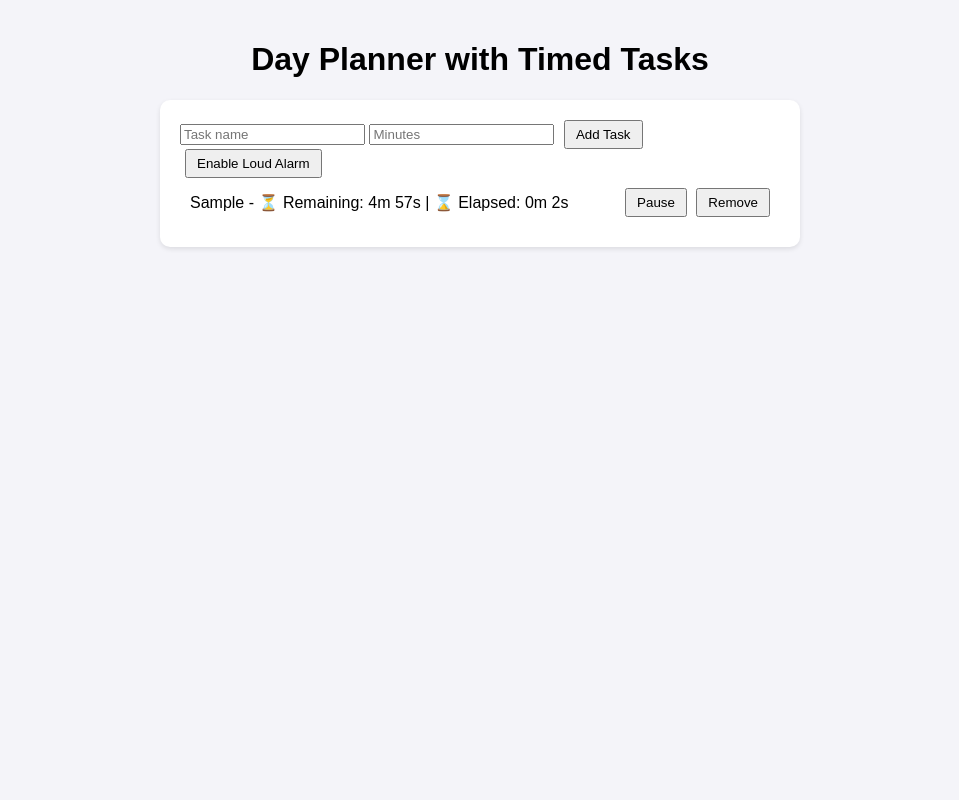
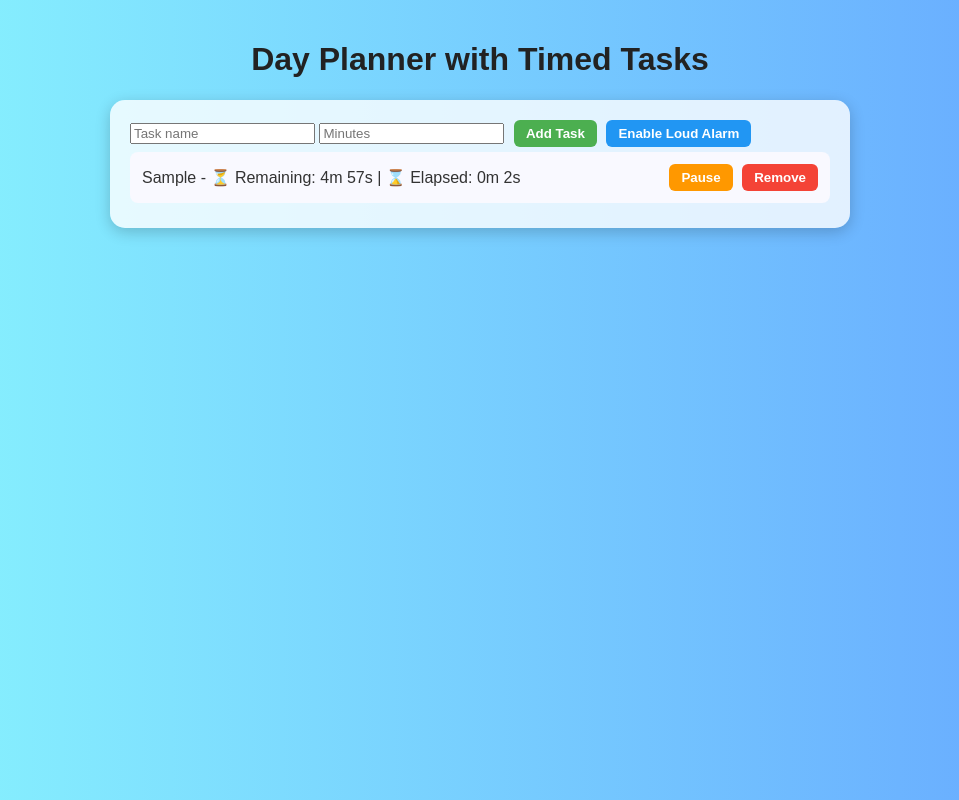
Before and after one commit to shubham47217/daily_planner, a plain HTML site: page index.html in a window 1280 px wide. Both pictures are taken after typing "Sample", "5" into the empty fields and a click on the button "Add Task". Shown: the whole page, without its empty margins (160-1119 px from the left). Drawn offline with Linux system fonts and the light colour scheme.

Commit message:
Update index.html

```diff
--- a/index.html
+++ b/index.html
@@ -7,37 +7,62 @@
   <style>
     body {
       font-family: Arial, sans-serif;
-      background: #f4f4f9;
+      background: linear-gradient(to right, #89f7fe, #66a6ff);
       margin: 0;
       padding: 20px;
+      color: #333;
     }
     h1 {
       text-align: center;
+      color: #222;
     }
     .task-list {
-      max-width: 600px;
+      max-width: 700px;
       margin: 20px auto;
-      background: #fff;
+      background: #ffffffcc;
       padding: 20px;
-      border-radius: 10px;
-      box-shadow: 0 2px 5px rgba(0,0,0,0.1);
+      border-radius: 15px;
+      box-shadow: 0 4px 15px rgba(0,0,0,0.2);
     }
     .task {
       display: flex;
       justify-content: space-between;
       align-items: center;
-      padding: 10px;
+      padding: 12px;
       border-bottom: 1px solid #ddd;
+      border-radius: 8px;
+      margin: 5px 0;
+      background: #f9f9ff;
     }
     .task:last-child {
       border-bottom: none;
     }
     button {
       margin-left: 5px;
-      padding: 5px 10px;
+      padding: 6px 12px;
+      border: none;
+      border-radius: 6px;
+      cursor: pointer;
+      font-weight: bold;
     }
-    .timer {
-      font-weight: bold;
+    button:hover {
+      opacity: 0.9;
+    }
+    .add-btn {
+      background: #4CAF50;
+      color: white;
+    }
+    .pause-btn {
+      background: #ff9800;
+      color: white;
+    }
+    .remove-btn {
+      background: #f44336;
+      color: white;
+    }
+    .alarm-btn {
+      background: #2196F3;
+      color: white;
     }
     .urgent {
       color: red;
@@ -51,8 +76,8 @@
   <div class="task-list">
     <input id="taskName" type="text" placeholder="Task name" />
     <input id="taskMinutes" type="number" placeholder="Minutes" />
-    <button onclick="addTask()">Add Task</button>
-    <button onclick="enableAlarm()">Enable Loud Alarm</button>
+    <button class="add-btn" onclick="addTask()">Add Task</button>
+    <button class="alarm-btn" onclick="enableAlarm()">Enable Loud Alarm</button>
 
     <div id="tasks"></div>
   </div>
@@ -132,8 +157,8 @@
         div.innerHTML = `
           <span class="${timerClass}">${task.name} - ⏳ Remaining: ${remainingMinutes}m ${remainingSeconds}s | ⌛ Elapsed: ${elapsedMinutes}m ${elapsedSeconds}s</span>
           <span>
-            <button onclick="togglePause(${i})">${task.paused ? 'Resume' : 'Pause'}</button>
-            <button onclick="removeTask(${i})">Remove</button>
+            <button class="pause-btn" onclick="togglePause(${i})">${task.paused ? 'Resume' : 'Pause'}</button>
+            <button class="remove-btn" onclick="removeTask(${i})">Remove</button>
           </span>
         `;
         container.appendChild(div);
@@ -144,7 +169,7 @@
             const alarm = document.getElementById('alarmSound');
             alarm.play();
           }
-          alert(`Task "${task.name}" is over!`);
+          alert(`Task \"${task.name}\" is over!`);
         }
       });
       saveTasks();
```
